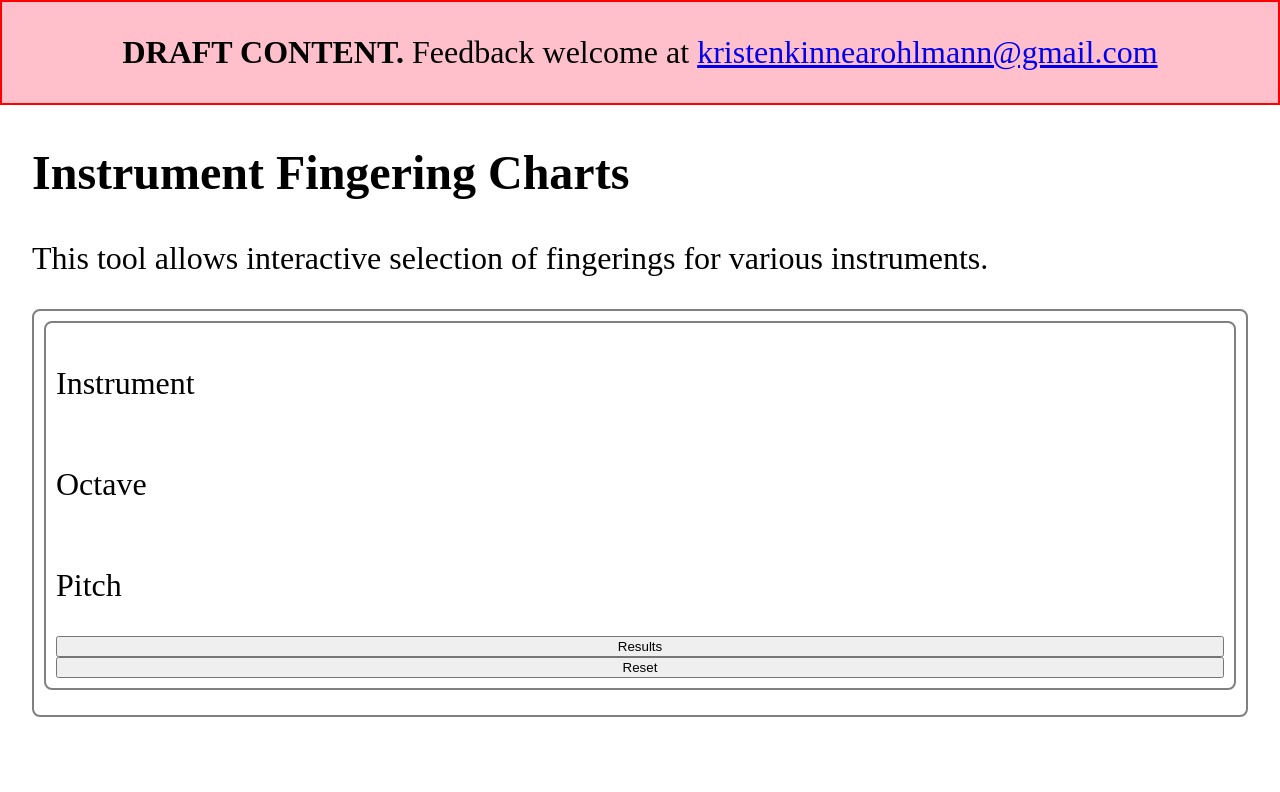
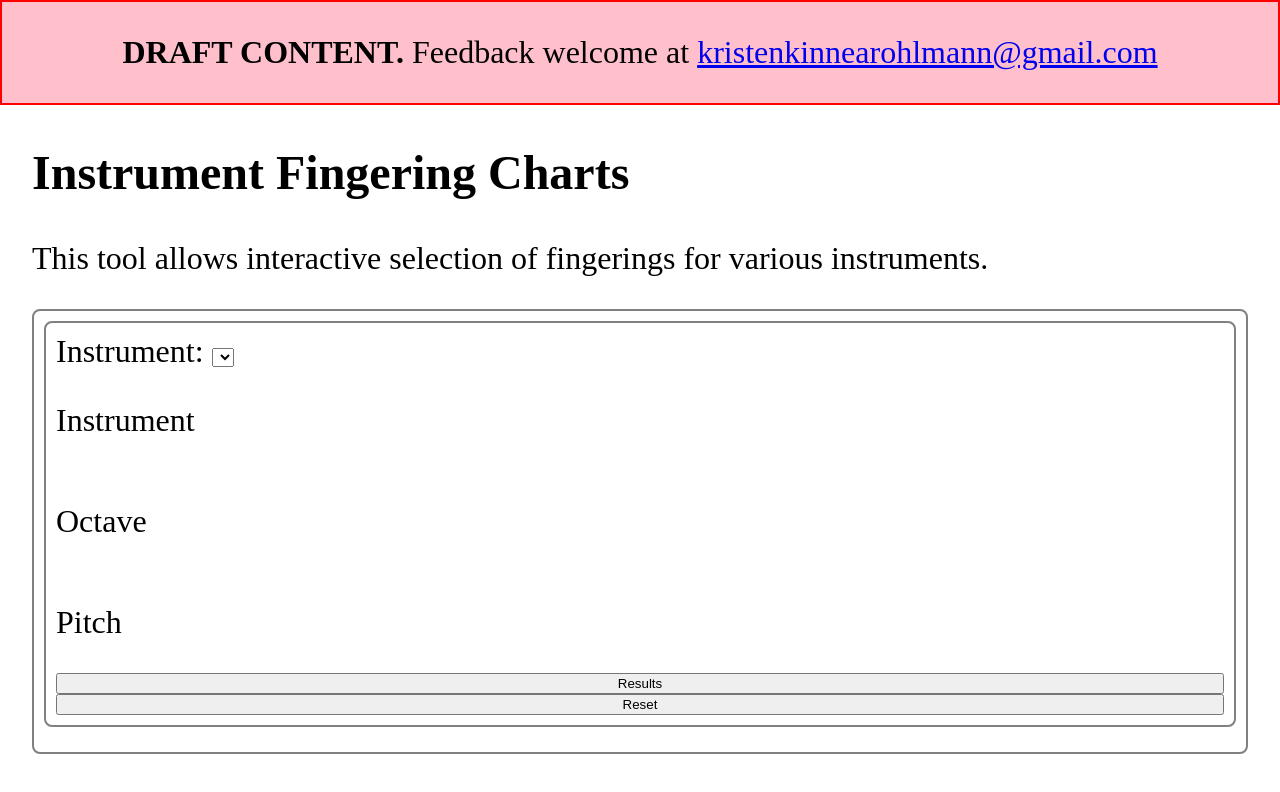
Before and after one commit to kristenkinnearohlmann/instrument-fingering-charts, a SvelteKit app: page / in a window 1280 px wide. Shown: the top 792 px of the page. Built offline with nearby package versions, Linux system fonts and the light colour scheme.

Commit message:
Add instrument dropdown

```diff
--- a/src/components/SelectionForm.svelte
+++ b/src/components/SelectionForm.svelte
@@ -3,6 +3,14 @@
 <main>
 	<div class="selection-form-component">
 		<form class="note-options">
+			<div>
+				<label for="instrument-choice" name="instrument-choice" class="choice-label"
+					>Instrument:
+					<select id="instrument-choice" name="instrument-choice">
+						<option />
+					</select>
+				</label>
+			</div>
 			<p>Instrument</p>
 			<p>Octave</p>
 			<p>Pitch</p>
```
